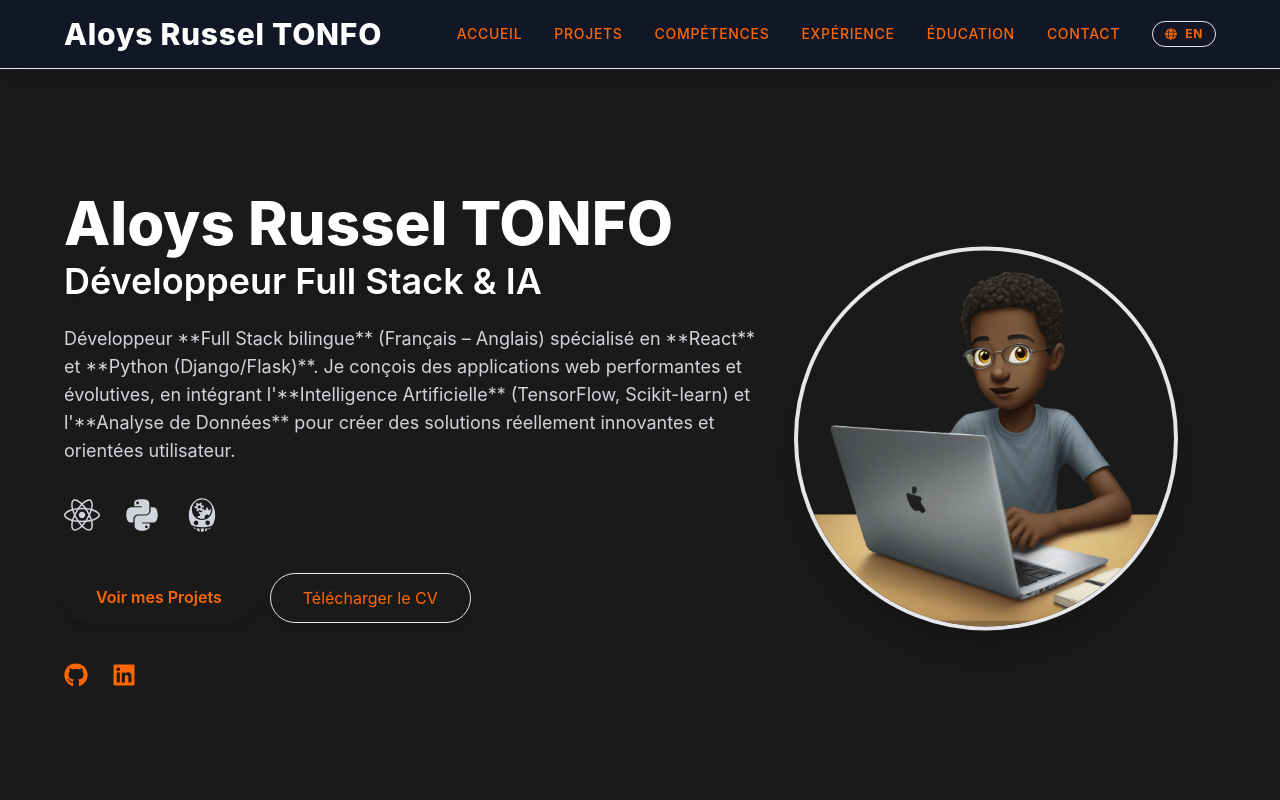
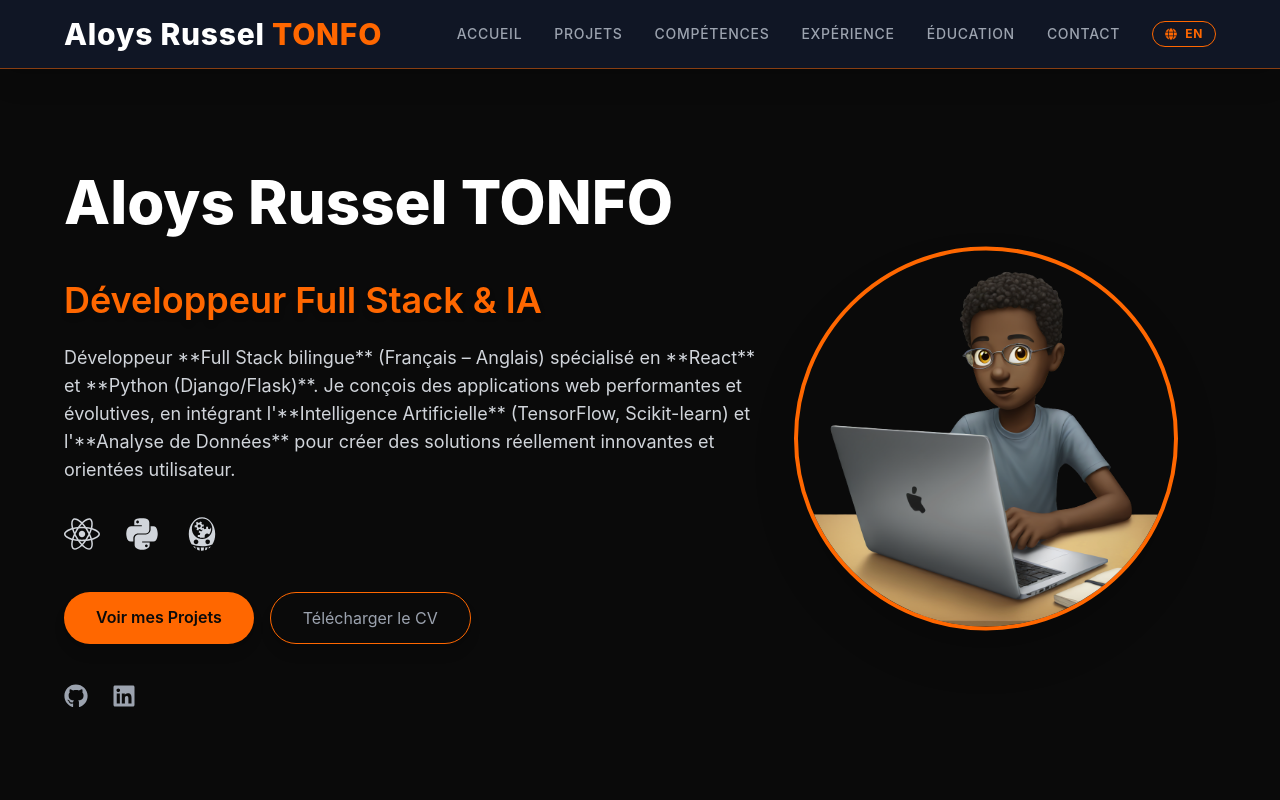
Before and after one commit to AloysRussel1/MyPortFolio, a React (Vite) app: page / in a window 1280 px wide. Shown: the top 800 px of the page. Built offline with nearby package versions, Linux system fonts and the light colour scheme.

Commit message:
Ammelioration 2

```diff
--- a/src/components/Experience.tsx
+++ b/src/components/Experience.tsx
@@ -1,6 +1,6 @@
 //import React from 'react'; // Déjà fait
 import { motion } from 'framer-motion';
-import { FaLaptopCode, FaStar, FaHandshake } from 'react-icons/fa'; // Nouvelles icônes
+import { FaLaptopCode, FaHandshake } from 'react-icons/fa'; // Nouvelles icônes
 import { MdOutlineWork } from 'react-icons/md';
 
 const experienceData = [
--- a/src/components/Navbar.tsx
+++ b/src/components/Navbar.tsx
@@ -28,7 +28,8 @@ const NavBar = () => {
 
   return (
     <nav className="fixed w-full z-50 bg-gray-900 bg-opacity-95 backdrop-blur-sm shadow-xl border-b border-orange/50">
-      <div className="max-w-7xl mx-auto px-6 lg:px-16 py-4 flex justify-between items-center">
+      <div className="max-w-7xl mx-auto px-6 lg:px-16 py-2 lg:py-4 flex justify-between items-center">
+
 
         {/* Logo/Marque : Lien vers l'accueil */}
         <a
@@ -39,7 +40,7 @@ const NavBar = () => {
           Aloys Russel <span className="text-orange">TONFO</span>
         </a>
 
-        {/* Menu desktop */}
+        {/* Menu desktop (inchangé) */}
         <ul className="hidden lg:flex space-x-8 text-gray-300 font-medium uppercase text-sm tracking-wider items-center">
           {navLinks.map((link) => (
             <li
@@ -73,10 +74,28 @@ const NavBar = () => {
       </div>
 
       {/* Menu mobile dépliant */}
+      {/* LIGNE CORRIGÉE : Utilisation de transition-all, ajout de l'opacité et de pointer-events-none à l'état fermé */}
       <ul
-        className={`lg:hidden bg-gray-900 w-full text-center py-6 space-y-4 font-medium text-white uppercase transition-max-height duration-500 ease-in-out overflow-hidden ${
-            menuOpen ? 'max-h-screen border-t border-gray-700' : 'max-h-0'
-        }`}
+        className={`
+            lg:hidden
+            bg-gray-900
+            w-full
+            text-center
+            py-6
+            space-y-4
+            font-medium
+            text-white
+            uppercase
+            transition-all
+            duration-500
+            ease-in-out
+            overflow-hidden
+            ${
+                menuOpen
+                ? 'max-h-screen border-t border-gray-700 opacity-100 pointer-events-auto'
+                : 'max-h-0 opacity-0 pointer-events-none'
+            }
+        `}
       >
         {navLinks.map((link) => (
           <li
--- a/src/components/Projects.tsx
+++ b/src/components/Projects.tsx
@@ -3,7 +3,7 @@ import { motion } from 'framer-motion';
 // J'ai besoin de vos images ou de placeholders pour l'exemple
 import projectImg1 from '../assets/projet1.png';
 import projectImg2 from '../assets/projet2.png';
-import projectImg3 from '../assets/projet3.png';
+//import projectImg3 from '../assets/projet3.png';
 import projectImg4 from '../assets/ai_school.jpg';
 import projectImg5 from '../assets/ai_school.jpg';
 import { FaGithub, FaExternalLinkAlt } from 'react-icons/fa';
--- a/src/index.css
+++ b/src/index.css
@@ -2,17 +2,66 @@
 @tailwind components;
 @tailwind utilities;
 
-/* Styles globaux */
+/* ---------------------------------------------------- */
+/* 1. TYPOGRAPHIE ET COULEURS DE BASE */
+/* ---------------------------------------------------- */
+
 body {
-  @apply bg-background text-textPrimary font-sans;
+  /* Utilisation des nouvelles variables pour la cohérence */
+  @apply bg-darkbg text-sub-text font-sans leading-relaxed;
 }
 
-/* Styles pour liens et boutons */
-a, button {
-  @apply text-primary hover:text-secondary transition-colors;
+/* ---------------------------------------------------- */
+/* 2. CLASSES D'ACCENTUATION ET D'INTERACTION */
+/* ---------------------------------------------------- */
+
+/* Style des titres pour une hiérarchie claire */
+h1 {
+  @apply text-main-text font-extrabold;
 }
 
-/* Exemple de style de section */
-.section {
-  @apply bg-surface p-8 rounded-lg shadow-md;
+h2 {
+  @apply text-primary font-extrabold text-3xl md:text-4xl mt-12 mb-8; /* Amélioration de la taille et de l'espacement */
 }
+
+/* Liens cliquables */
+a {
+  /* text-sub-text est utilisé pour les liens par défaut */
+  @apply text-sub-text transition-colors duration-300;
+}
+
+a:hover {
+  /* Utilise la couleur d'accentuation principale pour le hover */
+  @apply text-primary;
+}
+
+/* ---------------------------------------------------- */
+/* 3. CORRECTION UX CRUCIALE (Ancrage de la NavBar) */
+/* ---------------------------------------------------- */
+
+/* Ceci assure que le défilement atterrit juste sous la NavBar fixe (Hauteurs: 64px / 70px) */
+
+html {
+  scroll-behavior: smooth;
+  scroll-padding-top: 4rem; /* 64px pour les petits écrans */
+}
+
+@media (min-width: 1024px) {
+  html {
+    scroll-padding-top: 4.5rem; /* ~72px pour les grands écrans */
+  }
+}
+
+/* ---------------------------------------------------- */
+/* 4. CLASSES UTILES ET COMPONENTS */
+/* ---------------------------------------------------- */
+
+/* Style pour les sections réutilisables (remplace .section de votre ancien code) */
+.card-surface {
+  @apply bg-surface p-6 md:p-8 rounded-xl shadow-2xl transition-shadow duration-300 hover:shadow-primary/20;
+}
+
+/* Pour les badges technologiques */
+.tech-badge {
+    @apply px-3 py-1 text-xs font-medium bg-surface text-primary rounded-full border border-primary/50;
+}
--- a/tailwind.config.js
+++ b/tailwind.config.js
@@ -1,4 +1,6 @@
 /** @type {import('tailwindcss').Config} */
+const colors = require('tailwindcss/colors');
+
 module.exports = {
   content: [
     "./index.html",
@@ -7,21 +9,46 @@ module.exports = {
   theme: {
     extend: {
       colors: {
-        primary: '#ff6700',      // orange foncé pour titres, boutons, accents
-        secondary: '#ff9f3c',    // orange plus clair pour hover ou détails
-        background: '#1a1a1a',   // noir sombre pour le fond général
-        surface: '#2a2a2a',      // gris foncé pour cartes ou sections
-        textPrimary: '#ffffff',   // texte principal
-        textSecondary: '#cccccc', // texte secondaire
+        // CONVENTIONS ABSTRAITES DU THÈME
+
+        // Couleur d'accentuation principale (Orange)
+        primary: '#FF6700',
+        // Couleur d'accentuation secondaire (Orange plus clair pour le hover)
+        secondary: '#FFA000',
+
+        // Couleurs de fond
+        // Renommé 'background' en 'darkbg' (plus descriptif de notre thème)
+        'darkbg': '#0A0A0A',
+        // Couleur des cartes et des blocs de contenu
+        'surface': '#1F2937',
+
+        // Couleurs de Texte
+        'main-text': colors.white,   // Utiliser le blanc de la palette Tailwind pour la propreté
+        'sub-text': colors.gray[400], // Utiliser un gris spécifique de la palette pour le texte secondaire
+
+        // COULEURS DE COMPATIBILITÉ ET HÉRITAGE
+
+        // Intégrer la palette grise de Tailwind
+        'gray': colors.gray,
+
+        // Rendre 'orange' compatible et l'alias de 'primary' (Solution de l'erreur)
+        orange: {
+            DEFAULT: '#FF6700',
+            ...colors.orange // Assure que orange-500, etc. sont disponibles
         },
+      },
+
       fontFamily: {
-      logo: ['"League Spartan"', 'sans-serif'],
-      sans: ['Inter', 'sans-serif'], // pour le reste du texte
+        // Renommage de 'logo' en 'header' pour une utilisation plus large
+        header: ['"League Spartan"', 'sans-serif'],
+        sans: ['Inter', 'sans-serif'],
       },
+
+      // Animations de l'effet 'glow'
       keyframes: {
         glow: {
-        '0%, 100%': { textShadow: '0 0 5px #ff6f00, 0 0 10px #ff6f00' },
-        '50%': { textShadow: '0 0 15px #ffa000, 0 0 25px #ff6f00' },
+          '0%, 100%': { textShadow: '0 0 5px #FF6700, 0 0 10px #FF6700' },
+          '50%': { textShadow: '0 0 15px #FFA000, 0 0 25px #FF6700' },
         },
       },
       animation: {
```
Also changed, not shown: src/assets/projet3.png. Lines whose indentation alone changed are shown as unchanged.
